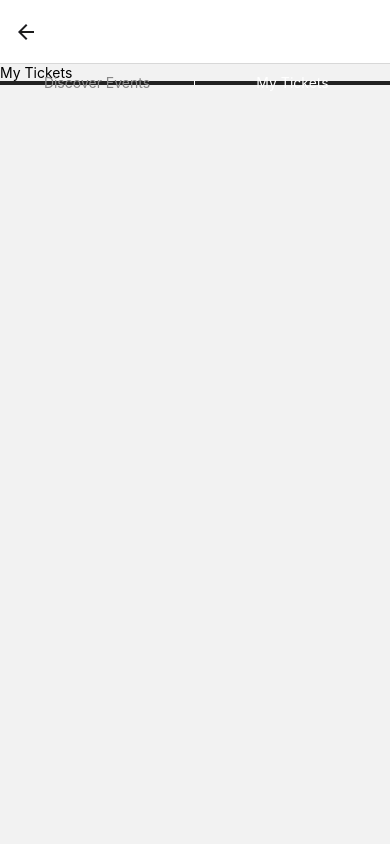
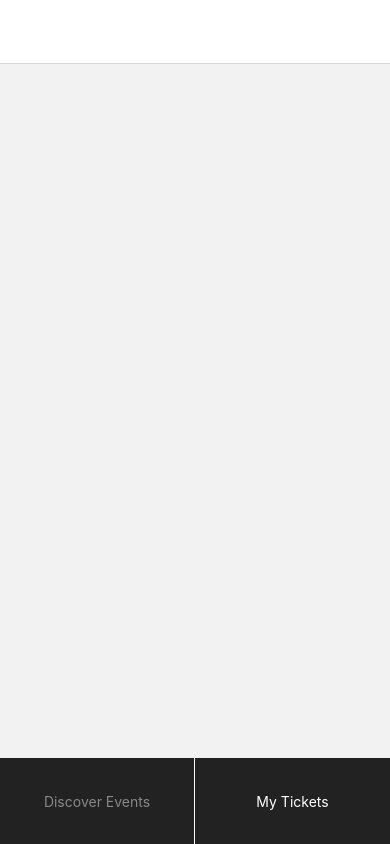
Before and after one commit to MartenBeech/EventTicket, a React Native app: screen /MyTickets in a window 390 px wide. Built offline with nearby package versions, Linux system fonts and the light colour scheme.

Commit message:
Updated header and empty MyTickets screen

```diff
--- a/src/Navigation.tsx
+++ b/src/Navigation.tsx
@@ -3,6 +3,7 @@ import { DiscoverEvents } from "./screens/DiscoverEvents";
 import { MyTickets } from "./screens/MyTickets";
 import { createStackNavigator } from "@react-navigation/stack";
 import { Event } from "./screens/Event";
+import { View } from "react-native";
 
 export type RootStackParamList = {
   DiscoverEvents: undefined;
@@ -22,6 +23,9 @@ export const Navigation = () => {
           initialParams={undefined}
           options={{
             title: "",
+            headerLeft: () => {
+              return <View></View>;
+            },
           }}
         />
         <RootStack.Screen
@@ -30,6 +34,9 @@ export const Navigation = () => {
           initialParams={undefined}
           options={{
             title: "",
+            headerLeft: () => {
+              return <View></View>;
+            },
           }}
         />
         <RootStack.Screen
--- a/src/screens/MyTickets.tsx
+++ b/src/screens/MyTickets.tsx
@@ -1,4 +1,4 @@
-import { Text, View } from "react-native";
+import { StyleSheet, View, ScrollView, Pressable } from "react-native";
 import type { NativeStackScreenProps } from "@react-navigation/native-stack";
 import { RootStackParamList } from "../Navigation";
 import { NavigationBar } from "../NavigationBar";
@@ -11,9 +11,21 @@ interface Props {
 
 export const MyTickets = (props: Props) => {
   return (
-    <View>
-      <Text>My Tickets</Text>
+    <View style={styles.screen}>
+      <ScrollView>
+        <View style={styles.container}></View>
+      </ScrollView>
       <NavigationBar navigation={props.navigation} />
     </View>
   );
 };
+
+const styles = StyleSheet.create({
+  screen: {
+    height: "100%",
+  },
+  container: {
+    height: "90%",
+    alignItems: "center",
+  },
+});
```
